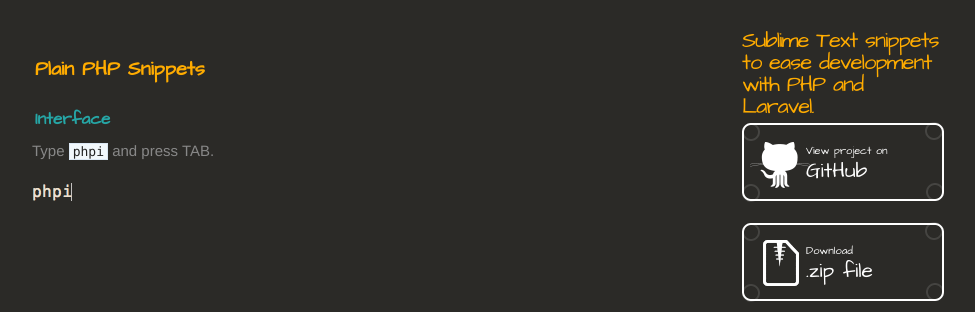
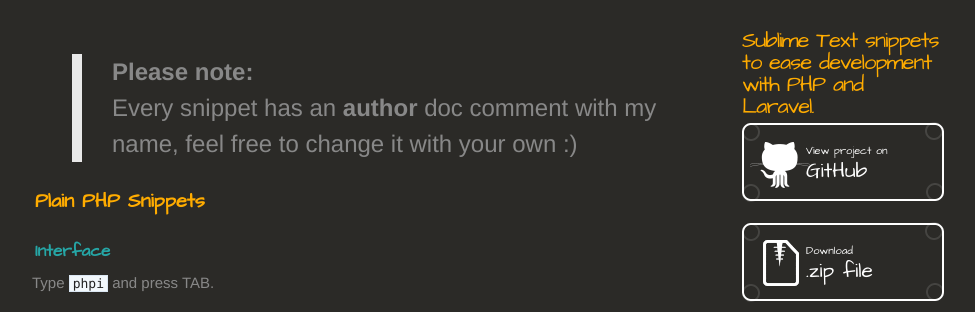
Before and after one commit to cerbero90/Sublime-Text-PHP-and-Laravel-Snippets, a plain HTML site: page index.html in a window 1280 px wide. Shown: the top 312 px of the page, without its empty margins (138-1113 px from the left). Drawn offline with Linux system fonts and the light colour scheme.

Commit message:
Add blockquote

```diff
--- a/index.html
+++ b/index.html
@@ -30,6 +30,12 @@
     <div id="content-wrapper">
       <div class="inner clearfix">
         <section id="main-content">
+
+<blockquote>
+  <strong>Please note:</strong>
+  <p>Every snippet has an <b>author</b> doc comment with my name, feel free to change it with your own :)</p>
+</blockquote>
+
 <h3>
   <a name="plain-php" class="anchor" href="#plain-php">
     <span class="octicon octicon-link"></span>
```
